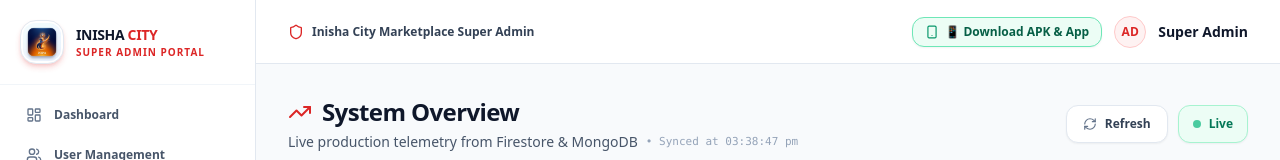
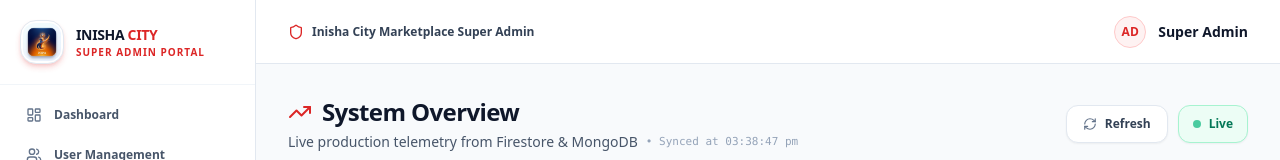
Before and after one commit to khushboo979-835/multiserviceapp, a Next.js app in the folder apps/admin/: page / in a window 1280 px wide. Shown: the top 160 px of the page. Built offline with nearby package versions, Linux system fonts and the light colour scheme; no server answers; the database is empty.

Commit message:
fix(admin): remove Download APK & App button from header

```diff
--- a/apps/admin/src/pages/_app.tsx
+++ b/apps/admin/src/pages/_app.tsx
@@ -157,15 +157,6 @@ export default function App({ Component, pageProps }: AppProps) {
           </div>
 
           <div className="flex items-center gap-2 sm:gap-3">
-            {/* Direct Mobile App & APK Hub Trigger */}
-            <button
-              onClick={() => setApkModalOpen(true)}
-              className="bg-emerald-50 hover:bg-emerald-100 text-emerald-800 border border-emerald-300 px-3 py-1.5 rounded-xl text-xs font-black flex items-center gap-1.5 shadow-sm transition"
-            >
-              <Smartphone size={14} className="text-emerald-600" />
-              <span>📱 Download APK & App</span>
-            </button>
-
             <div className="w-8 h-8 rounded-full bg-red-50 border border-red-200 flex items-center justify-center text-xs font-black text-red-600">
               AD
             </div>
```
